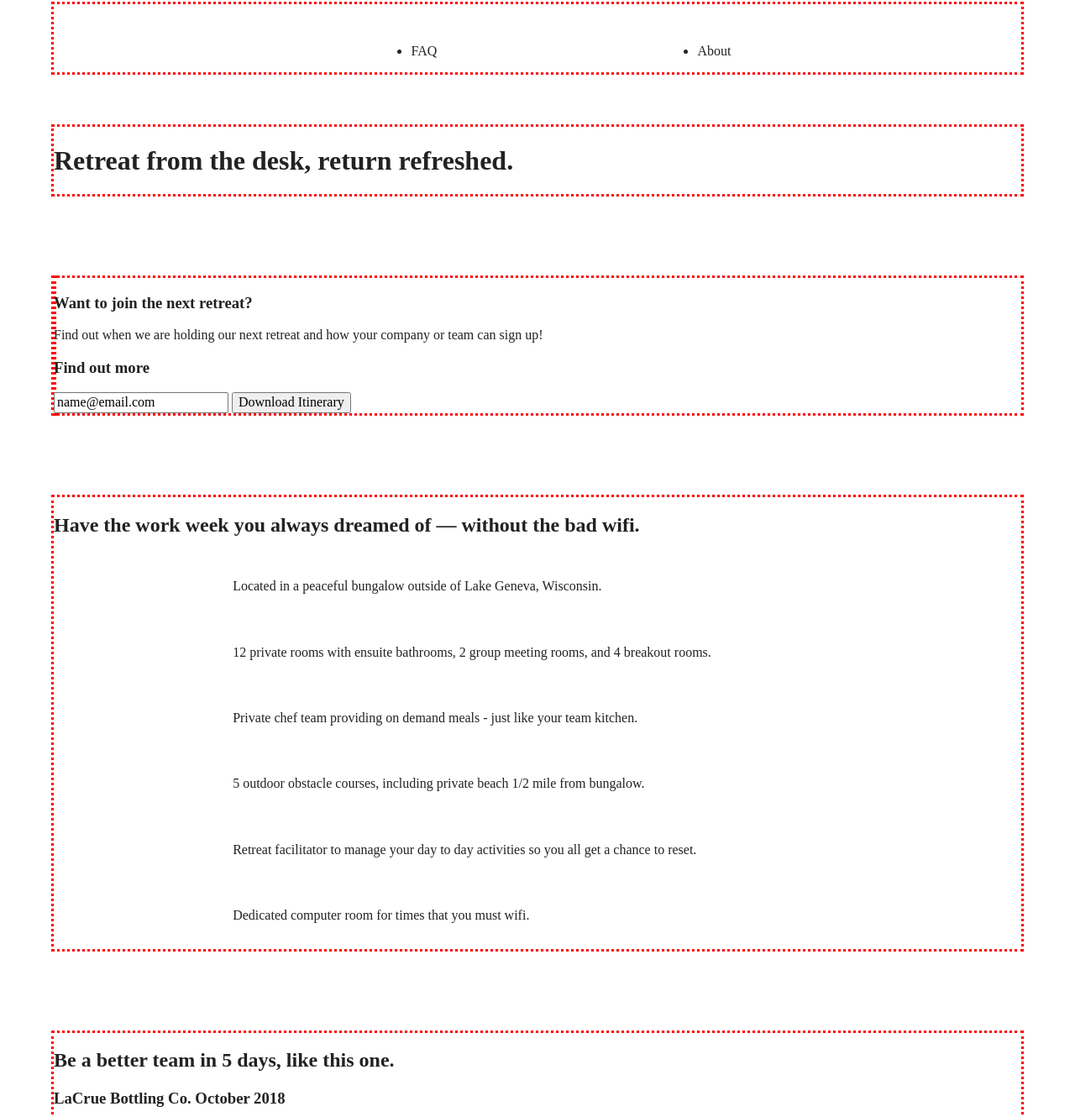
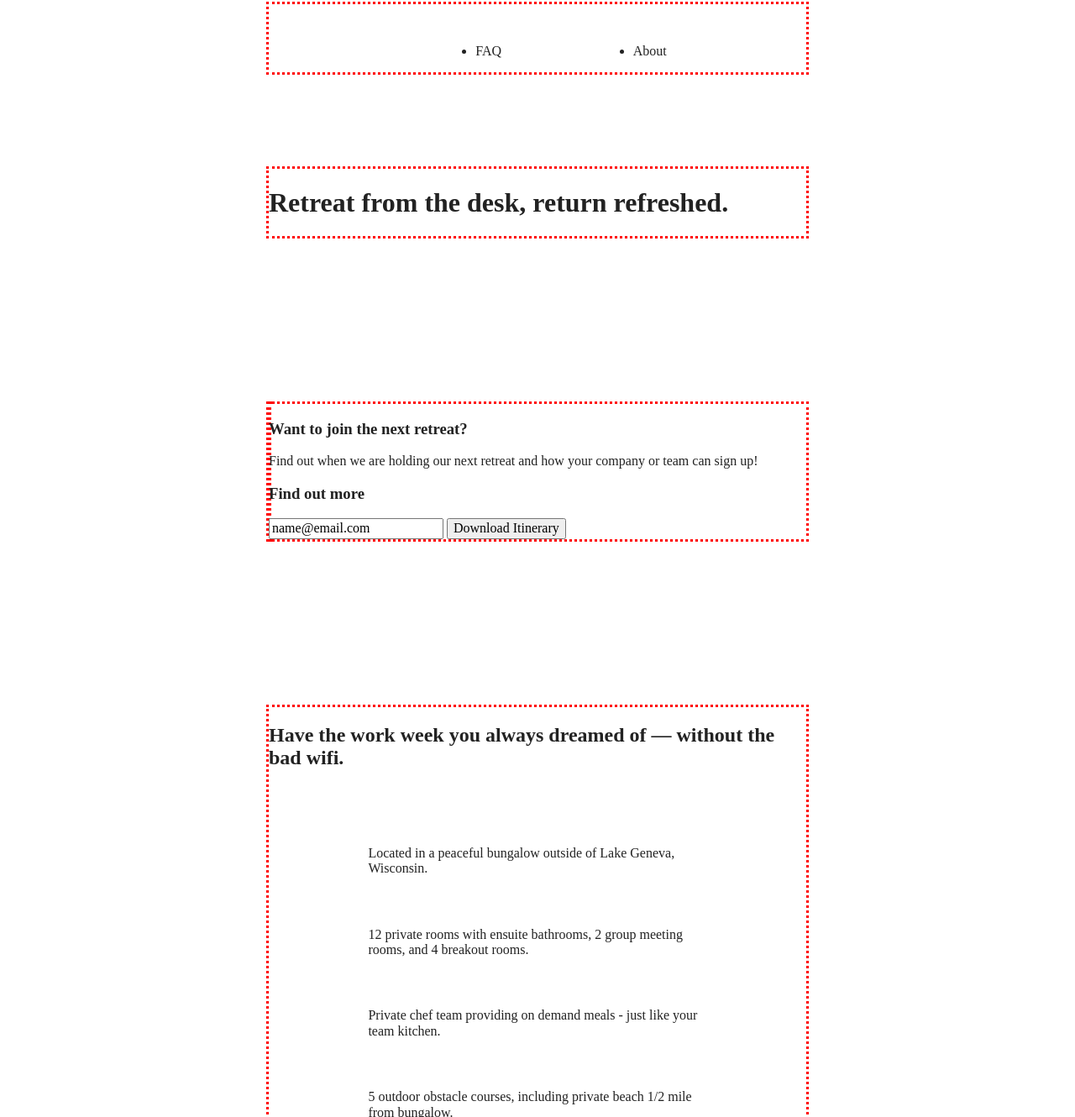
Before and after one commit to jaltrock/unplugged-design-docs, a website built with Parcel: page index.html in a window 1280 px wide. Shown: the part 10-1340 px from the top of the page at 84% size. Built offline with nearby package versions, Linux system fonts and the light colour scheme.

Commit message:
Added breakpoints and CSS for tablets

```diff
--- a/css/main.css
+++ b/css/main.css
@@ -181,7 +181,7 @@ aside {
   justify-content: center;
 }
 
-features h2 {
+.features h2 {
   margin-bottom: 60px;
 }
 
@@ -209,17 +209,17 @@ features h2 {
 }
 
 .reviews h2 {
-
+  margin-bottom: 40px;
 }
 
 .reviews h3 {
   width: 55%;
+  margin: 20px 0;
 }
 
 /* ==========================================================================
    About Page
-   ==========================================================================
-   */
+   ========================================================================== */
 
 .mission {
   display: flex;
@@ -235,10 +235,9 @@ features h2 {
   margin: 0;
 }
 
-   /* ==========================================================================
+/* ==========================================================================
    FAQ Page
-   ==========================================================================
-   */
+   ========================================================================== */
 
 .faq {
   display: flex;
@@ -254,14 +253,12 @@ features h2 {
 }
 
 .faq h2 {
-  margin: 40px;
+  margin-bottom: 40px;
 }
 
 .faq-content {
   margin-bottom: 50px;
 }
-
-
 
 /* ==========================================================================
    Helper classes
@@ -351,15 +348,34 @@ features h2 {
    Modify as content requires.
    ========================================================================== */
 
-@media only screen and (min-width: 35em) {
-  /* Style adjustments for viewports that meet the condition */
+@media only screen and (min-width: 768px) {
+  /*Tablet styles here*/
+
+  /* General styles */
+  .content-wrapper {
+    max-width: 640px;
+    margin: 100px 0;
+  }
+
+  /* Header */
+  header {
+
+  }
+
+  header .content-wrapper {
+
+  }
+
+  header nav {
+
+  }
+
+
+
 }
 
-@media print,
-  (-webkit-min-device-pixel-ratio: 1.25),
-  (min-resolution: 1.25dppx),
-  (min-resolution: 120dpi) {
-  /* Style adjustments for high resolution devices */
+@media only screen and (min-width: 1200px) {
+  /*Desktop styles here*/
 }
 
 /* ==========================================================================
```
